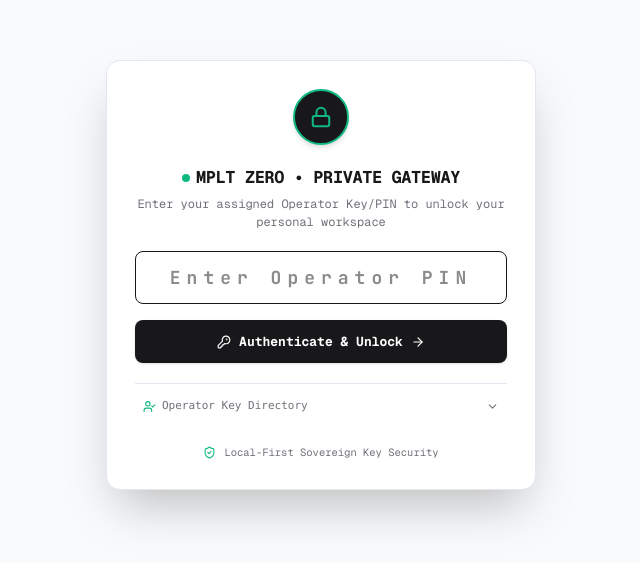
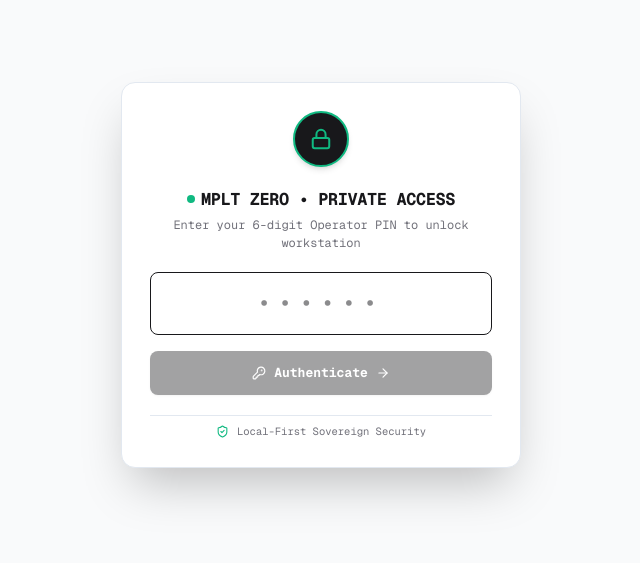
Before and after one commit to xfawfaw/MPLT-Beta, a React (Vite) app: page / in a window 1280 px wide. Shown: the part 125-688 px from the top of the page, without its empty margins (319-959 px from the left). Built offline with nearby package versions, Linux system fonts and the light colour scheme.

Commit message:
secure 6-digit PINs

```diff
--- a/src/components/Common/PasscodeGate.tsx
+++ b/src/components/Common/PasscodeGate.tsx
@@ -1,9 +1,9 @@
 import React, { useState } from 'react';
-import { ShieldCheck, Lock, ArrowRight, KeyRound, ChevronDown, ChevronUp, UserCheck, Terminal } from 'lucide-react';
+import { ShieldCheck, Lock, ArrowRight, KeyRound } from 'lucide-react';
 import { useApp } from '../../context/AppContext';
-import { OPERATOR_LIST, findOperatorByPin } from '../../types';
+import { findOperatorByPin } from '../../types';
 import { sound } from '../../utils/sound';
-import { motion, AnimatePresence } from 'framer-motion';
+import { motion } from 'framer-motion';
 
 interface PasscodeGateProps {
   children: React.ReactNode;
@@ -12,14 +12,12 @@ interface PasscodeGateProps {
 export const PasscodeGate: React.FC<PasscodeGateProps> = ({ children }) => {
   const { switchOperator } = useApp();
 
-  // Check if passcode authentication is already verified
   const [isAuthenticated, setIsAuthenticated] = useState<boolean>(() => {
     return localStorage.getItem('mplt_passcode_auth') === 'true';
   });
 
   const [pin, setPin] = useState('');
   const [error, setError] = useState(false);
-  const [showKeyDirectory, setShowKeyDirectory] = useState(false);
 
   const handleVerify = (e?: React.FormEvent) => {
     if (e) e.preventDefault();
@@ -41,11 +39,6 @@ export const PasscodeGate: React.FC<PasscodeGateProps> = ({ children }) => {
     }
   };
 
-  const handleQuickFill = (targetPin: string) => {
-    setPin(targetPin);
-    sound.playClick();
-  };
-
   if (isAuthenticated) {
     return <>{children}</>;
   }
@@ -56,7 +49,7 @@ export const PasscodeGate: React.FC<PasscodeGateProps> = ({ children }) => {
         initial={{ opacity: 0, scale: 0.95, y: 10 }}
         animate={{ opacity: 1, scale: 1, y: 0 }}
         transition={{ duration: 0.25, ease: [0.16, 1, 0.3, 1] }}
-        className="w-full max-w-[430px] bg-white border border-[#E2E8F0] rounded-[14px] shadow-2xl p-7 text-center space-y-5"
+        className="w-full max-w-[400px] bg-white border border-[#E2E8F0] rounded-[14px] shadow-2xl p-7 text-center space-y-5"
       >
         {/* Security Badge Icon */}
         <div className="w-14 h-14 mx-auto rounded-full bg-[#18181B] border-2 border-[#10B981] flex items-center justify-center text-[#10B981] shadow-md">
@@ -67,11 +60,11 @@ export const PasscodeGate: React.FC<PasscodeGateProps> = ({ children }) => {
           <div className="flex items-center justify-center gap-1.5 mb-1">
             <span className="w-2 h-2 rounded-full bg-[#10B981]" />
             <h2 className="text-[17px] font-bold text-[#18181B] font-ui tracking-tight">
-              MPLT ZERO • PRIVATE GATEWAY
+              MPLT ZERO • PRIVATE ACCESS
             </h2>
           </div>
           <p className="text-[12px] text-[#71717A] font-ui">
-            Enter your assigned Operator Key/PIN to unlock your personal workspace
+            Enter your 6-digit Operator PIN to unlock workstation
           </p>
         </div>
 
@@ -80,12 +73,12 @@ export const PasscodeGate: React.FC<PasscodeGateProps> = ({ children }) => {
           <div className="relative">
             <input
               type="password"
-              maxLength={12}
+              maxLength={6}
               autoFocus
               value={pin}
-              onChange={(e) => setPin(e.target.value)}
-              placeholder="Enter Operator PIN"
-              className={`w-full text-center tracking-[6px] text-[18px] font-num font-bold py-3 px-4 rounded-[8px] border bg-[#F9FAFB] focus:bg-white focus:outline-none transition-all ${
+              onChange={(e) => setPin(e.target.value.replace(/\D/g, ''))}
+              placeholder="••••••"
+              className={`w-full text-center tracking-[8px] text-[22px] font-num font-bold py-3.5 px-4 rounded-[8px] border bg-[#F9FAFB] focus:bg-white focus:outline-none transition-all ${
                 error
                   ? 'border-[#E11D48] text-[#E11D48] ring-1 ring-[#E11D48]'
                   : 'border-[#CBD5E1] text-[#18181B] focus:border-[#18181B]'
@@ -95,73 +88,24 @@ export const PasscodeGate: React.FC<PasscodeGateProps> = ({ children }) => {
 
           {error && (
             <p className="text-[11.5px] font-medium text-[#E11D48] animate-bounce font-ui">
-              Access Denied: Unrecognized Operator PIN.
+              Access Denied. Invalid PIN.
             </p>
           )}
 
           <button
             type="submit"
-            className="w-full flex items-center justify-center gap-2 py-3 px-4 rounded-[8px] bg-[#18181B] text-white text-[13px] font-bold font-ui hover:bg-[#27272A] active:scale-[0.98] transition-all shadow-sm cursor-pointer"
+            disabled={pin.length < 6}
+            className="w-full flex items-center justify-center gap-2 py-3 px-4 rounded-[8px] bg-[#18181B] text-white text-[13px] font-bold font-ui hover:bg-[#27272A] active:scale-[0.98] transition-all shadow-sm cursor-pointer disabled:opacity-40 disabled:cursor-not-allowed"
           >
             <KeyRound size={14} />
-            <span>Authenticate & Unlock</span>
+            <span>Authenticate</span>
             <ArrowRight size={14} />
           </button>
         </form>
 
-        {/* Operator Key Directory Helper */}
-        <div className="pt-2 border-t border-[#E2E8F0]">
-          <button
-            type="button"
-            onClick={() => {
-              setShowKeyDirectory(prev => !prev);
-              sound.playClick();
-            }}
-            className="flex items-center justify-between w-full px-2 py-1.5 text-[11px] font-medium text-[#71717A] hover:text-[#18181B] transition-colors cursor-pointer"
-          >
-            <span className="flex items-center gap-1.5">
-              <UserCheck size={13} className="text-[#10B981]" />
-              <span>Operator Key Directory</span>
-            </span>
-            {showKeyDirectory ? <ChevronUp size={13} /> : <ChevronDown size={13} />}
-          </button>
-
-          <AnimatePresence>
-            {showKeyDirectory && (
-              <motion.div
-                initial={{ opacity: 0, height: 0 }}
-                animate={{ opacity: 1, height: 'auto' }}
-                exit={{ opacity: 0, height: 0 }}
-                className="overflow-hidden mt-2 text-left"
-              >
-                <div className="p-3 bg-[#F9FAFB] border border-[#E2E8F0] rounded-[8px] space-y-1.5 text-[11px]">
-                  <p className="text-[10px] uppercase font-bold text-[#71717A] tracking-wider mb-1">
-                    Click key to prefill PIN:
-                  </p>
-                  {OPERATOR_LIST.map((op) => (
-                    <div
-                      key={op.id}
-                      onClick={() => handleQuickFill(op.defaultPin)}
-                      className="flex items-center justify-between p-1.5 rounded hover:bg-white hover:border hover:border-[#E2E8F0] cursor-pointer transition-all"
-                    >
-                      <div className="flex items-center gap-1.5">
-                        {op.isDev ? <Terminal size={12} className="text-amber-500" /> : <span className="w-1.5 h-1.5 rounded-full bg-[#10B981]" />}
-                        <span className="font-ui font-medium text-[#18181B]">{op.label}</span>
-                      </div>
-                      <span className="font-num font-bold px-1.5 py-0.2 rounded bg-[#18181B] text-white text-[10px]">
-                        PIN: {op.defaultPin}
-                      </span>
-                    </div>
-                  ))}
-                </div>
-              </motion.div>
-            )}
-          </AnimatePresence>
-        </div>
-
-        <div className="pt-1 flex items-center justify-center gap-2 text-[10.5px] text-[#71717A] font-ui">
+        <div className="pt-2 border-t border-[#E2E8F0] flex items-center justify-center gap-2 text-[10.5px] text-[#71717A] font-ui">
           <ShieldCheck size={13} className="text-[#10B981]" />
-          <span>Local-First Sovereign Key Security</span>
+          <span>Local-First Sovereign Security</span>
         </div>
       </motion.div>
     </div>
--- a/src/components/Navbar/OperatorProfileTree.tsx
+++ b/src/components/Navbar/OperatorProfileTree.tsx
@@ -349,10 +349,10 @@ export const OperatorProfileTree: React.FC<OperatorProfileTreeProps> = ({
                     <input
                       type="password"
                       autoFocus
-                      maxLength={10}
-                      placeholder={`PIN (e.g. ${targetSwitchOp.defaultPin})`}
+                      maxLength={6}
+                      placeholder="Enter 6-digit PIN"
                       value={pinInput}
-                      onChange={(e) => setPinInput(e.target.value)}
+                      onChange={(e) => setPinInput(e.target.value.replace(/\D/g, ''))}
                       className="w-full px-2.5 py-1.5 text-[12px] font-num font-bold rounded-[6px] border border-[#CBD5E1] bg-white text-center tracking-[3px] focus:outline-none focus:border-[#18181B]"
                     />
                     {pinError && (
--- a/src/types/index.ts
+++ b/src/types/index.ts
@@ -27,8 +27,8 @@ export const OPERATOR_LIST: OperatorMeta[] = [
     defaultCallsign: 'Dev Architect',
     badge: 'DEV',
     isDev: true,
-    defaultPin: '7777',
-    validPins: ['7777', '2026', 'admin', 'dev']
+    defaultPin: '777777',
+    validPins: ['777777']
   },
   {
     id: 'user-1',
@@ -36,8 +36,8 @@ export const OPERATOR_LIST: OperatorMeta[] = [
     role: 'Primary Sovereign Operator',
     defaultCallsign: 'Operator 01',
     badge: 'U1',
-    defaultPin: '1001',
-    validPins: ['1001', '1111', 'user1']
+    defaultPin: '439182',
+    validPins: ['439182']
   },
   {
     id: 'user-2',
@@ -45,8 +45,8 @@ export const OPERATOR_LIST: OperatorMeta[] = [
     role: 'Tactical Operator 02',
     defaultCallsign: 'Operator 02',
     badge: 'U2',
-    defaultPin: '1002',
-    validPins: ['1002', '2222', 'user2']
+    defaultPin: '581047',
+    validPins: ['581047']
   },
   {
     id: 'user-3',
@@ -54,8 +54,8 @@ export const OPERATOR_LIST: OperatorMeta[] = [
     role: 'Tactical Operator 03',
     defaultCallsign: 'Operator 03',
     badge: 'U3',
-    defaultPin: '1003',
-    validPins: ['1003', '3333', 'user3']
+    defaultPin: '726394',
+    validPins: ['726394']
   },
   {
     id: 'user-4',
@@ -63,8 +63,8 @@ export const OPERATOR_LIST: OperatorMeta[] = [
     role: 'Tactical Operator 04',
     defaultCallsign: 'Operator 04',
     badge: 'U4',
-    defaultPin: '1004',
-    validPins: ['1004', '4444', 'user4']
+    defaultPin: '903258',
+    validPins: ['903258']
   },
 ];
 
```
